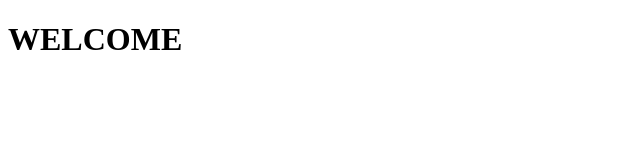
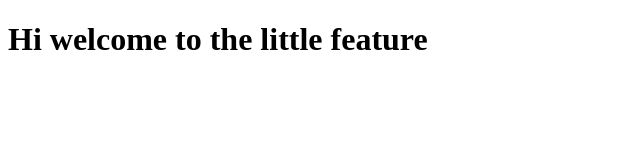
Before and after one commit to Ankush-Kulkarni/Testing, a plain HTML site: page index.html in a window 1280 px wide. Shown: the whole page, without its empty margins (0-640 px from the left). Drawn offline with Linux system fonts and the light colour scheme.

Commit message:
changing the entire Line

```diff
--- a/index.html
+++ b/index.html
@@ -6,6 +6,6 @@
     <title>Document</title>
   </head>
   <body>
-    <h1>WELCOME</h1>
+    <h1>Hi welcome to the little feature</h1>
   </body>
 </html>
```
